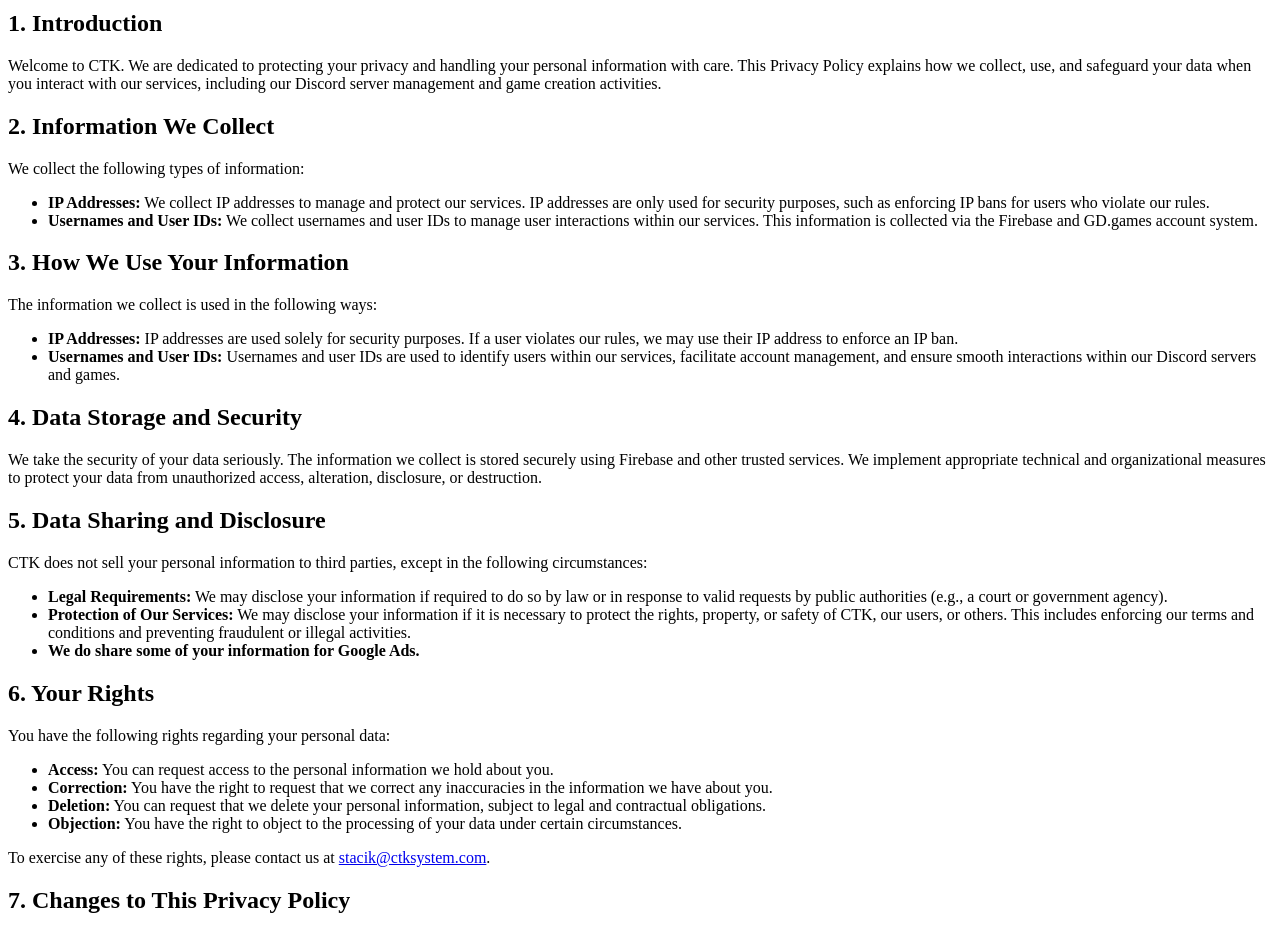
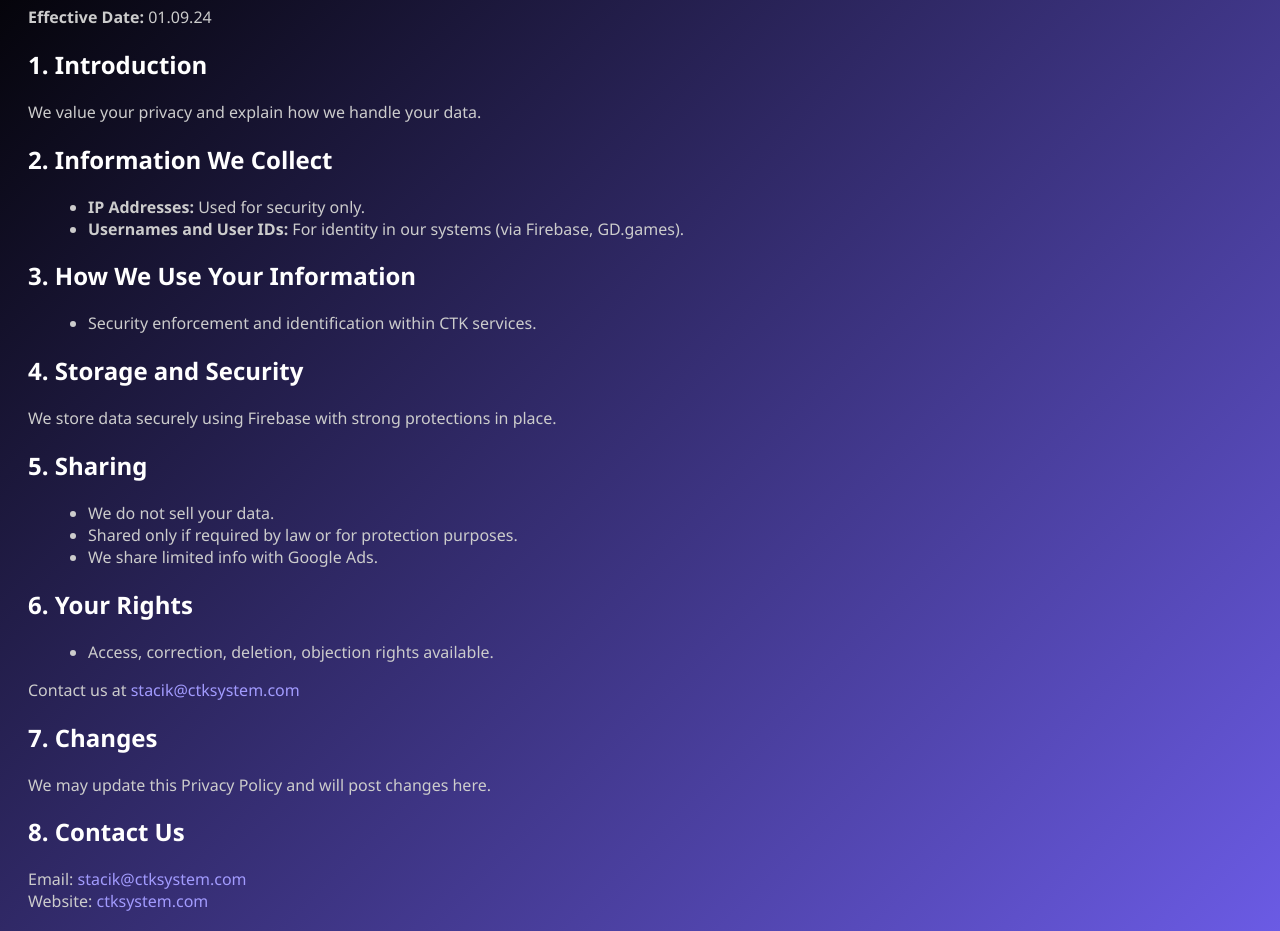
Before and after one commit to StacikM/ctksystems, a plain HTML site: page privacy.html in a window 1280 px wide. Shown: the part 108-1039 px from the top of the page. Drawn offline with Linux system fonts and the light colour scheme.

Commit message:
Update privacy.html

```diff
--- a/privacy.html
+++ b/privacy.html
@@ -4,94 +4,57 @@
   <meta charset="UTF-8">
   <meta name="viewport" content="width=device-width, initial-scale=1.0">
   <title>Privacy Policy - CTK</title>
+  <style>
+    body {
+      background: linear-gradient(135deg, #000000, #6c5ce7);
+      font-family: 'Segoe UI', Tahoma, Geneva, Verdana, sans-serif;
+      color: #fff;
+      padding: 20px;
+    }
+    h1, h2 { color: #fff; }
+    ul { margin-left: 20px; color: #ccc; }
+    p { color: #ccc; }
+    a { color: #a29bfe; text-decoration: none; }
+  </style>
 </head>
 <body>
   <h1>Privacy Policy for CTK</h1>
   <p><strong>Effective Date:</strong> 01.09.24</p>
 
   <h2>1. Introduction</h2>
-    <p>
-        Welcome to CTK. We are dedicated to protecting your privacy and handling your personal information with care.
-        This Privacy Policy explains how we collect, use, and safeguard your data when you interact with our services,
-        including our Discord server management and game creation activities.
-    </p>
+  <p>We value your privacy and explain how we handle your data.</p>
 
   <h2>2. Information We Collect</h2>
-    <p>We collect the following types of information:</p>
   <ul>
-        <li>
-            <strong>IP Addresses:</strong> We collect IP addresses to manage and protect our services. IP addresses are only used
-            for security purposes, such as enforcing IP bans for users who violate our rules.
-        </li>
-        <li>
-            <strong>Usernames and User IDs:</strong> We collect usernames and user IDs to manage user interactions within our
-            services. This information is collected via the Firebase and GD.games account system.
-        </li>
+    <li><strong>IP Addresses:</strong> Used for security only.</li>
+    <li><strong>Usernames and User IDs:</strong> For identity in our systems (via Firebase, GD.games).</li>
   </ul>
 
   <h2>3. How We Use Your Information</h2>
-    <p>The information we collect is used in the following ways:</p>
   <ul>
-        <li>
-            <strong>IP Addresses:</strong> IP addresses are used solely for security purposes. If a user violates our rules,
-            we may use their IP address to enforce an IP ban.
-        </li>
-        <li>
-            <strong>Usernames and User IDs:</strong> Usernames and user IDs are used to identify users within our services,
-            facilitate account management, and ensure smooth interactions within our Discord servers and games.
-        </li>
+    <li>Security enforcement and identification within CTK services.</li>
   </ul>
 
-    <h2>4. Data Storage and Security</h2>
-    <p>
-        We take the security of your data seriously. The information we collect is stored securely using Firebase and other
-        trusted services. We implement appropriate technical and organizational measures to protect your data from
-        unauthorized access, alteration, disclosure, or destruction.
-    </p>
+  <h2>4. Storage and Security</h2>
+  <p>We store data securely using Firebase with strong protections in place.</p>
 
-    <h2>5. Data Sharing and Disclosure</h2>
-    <p>CTK does not sell your personal information to third parties, except in the following circumstances:</p>
+  <h2>5. Sharing</h2>
   <ul>
-        <li>
-            <strong>Legal Requirements:</strong> We may disclose your information if required to do so by law or in response to
-            valid requests by public authorities (e.g., a court or government agency).
-        </li>
-        <li>
-            <strong>Protection of Our Services:</strong> We may disclose your information if it is necessary to protect the rights,
-            property, or safety of CTK, our users, or others. This includes enforcing our terms and conditions and preventing
-            fraudulent or illegal activities.
-        </li>
-        <li>
-            <strong>We do share some of your information for Google Ads.</strong>
-        </li>
+    <li>We do not sell your data.</li>
+    <li>Shared only if required by law or for protection purposes.</li>
+    <li>We share limited info with Google Ads.</li>
   </ul>
 
   <h2>6. Your Rights</h2>
-    <p>You have the following rights regarding your personal data:</p>
   <ul>
-        <li><strong>Access:</strong> You can request access to the personal information we hold about you.</li>
-        <li><strong>Correction:</strong> You have the right to request that we correct any inaccuracies in the information we have about you.</li>
-        <li><strong>Deletion:</strong> You can request that we delete your personal information, subject to legal and contractual obligations.</li>
-        <li><strong>Objection:</strong> You have the right to object to the processing of your data under certain circumstances.</li>
+    <li>Access, correction, deletion, objection rights available.</li>
   </ul>
-    <p>
-        To exercise any of these rights, please contact us at <a href="mailto:stacik@ctksystem.com">stacik@ctksystem.com</a>.
-    </p>
+  <p>Contact us at <a href="mailto:stacik@ctksystem.com">stacik@ctksystem.com</a></p>
 
-    <h2>7. Changes to This Privacy Policy</h2>
-    <p>
-        We may update this Privacy Policy from time to time. If we make significant changes, we will notify you by posting the
-        updated policy on our website and indicating the date of the latest revision.
-    </p>
+  <h2>7. Changes</h2>
+  <p>We may update this Privacy Policy and will post changes here.</p>
 
   <h2>8. Contact Us</h2>
-    <p>
-        If you have any questions or concerns about this Privacy Policy, please contact us at:
-    </p>
-    <p>
-        CTK<br>
-        Email: <a href="mailto:stacik@ctksystem.com">stacik@ctksystem.com</a><br>
-        Website: <a href="https://ctksystem.com" target="_blank">ctksystem.com</a>
-    </p>
+  <p>Email: <a href="mailto:stacik@ctksystem.com">stacik@ctksystem.com</a><br>Website: <a href="https://ctksystem.com">ctksystem.com</a></p>
 </body>
 </html>
```
Lines whose indentation alone changed are shown as unchanged.
